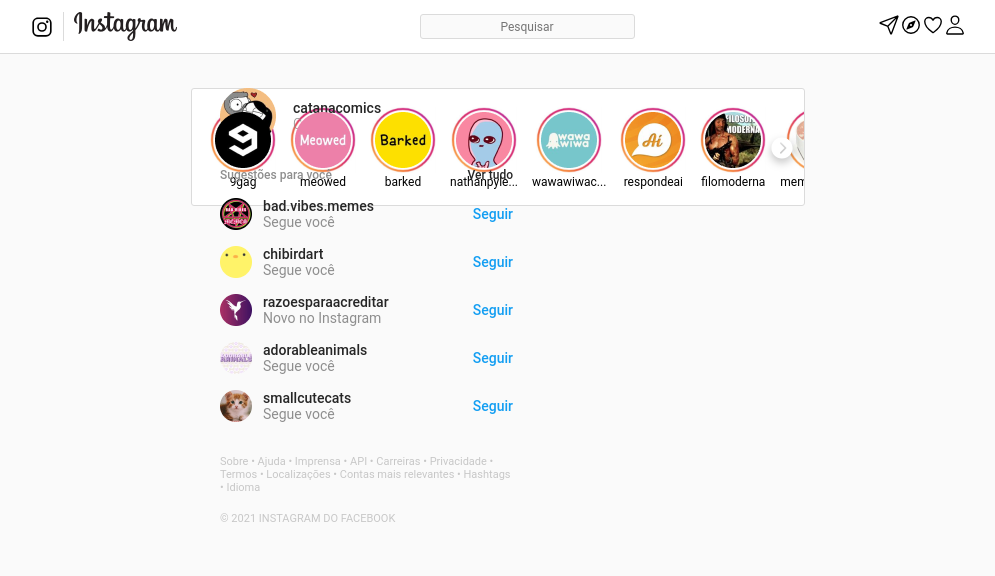
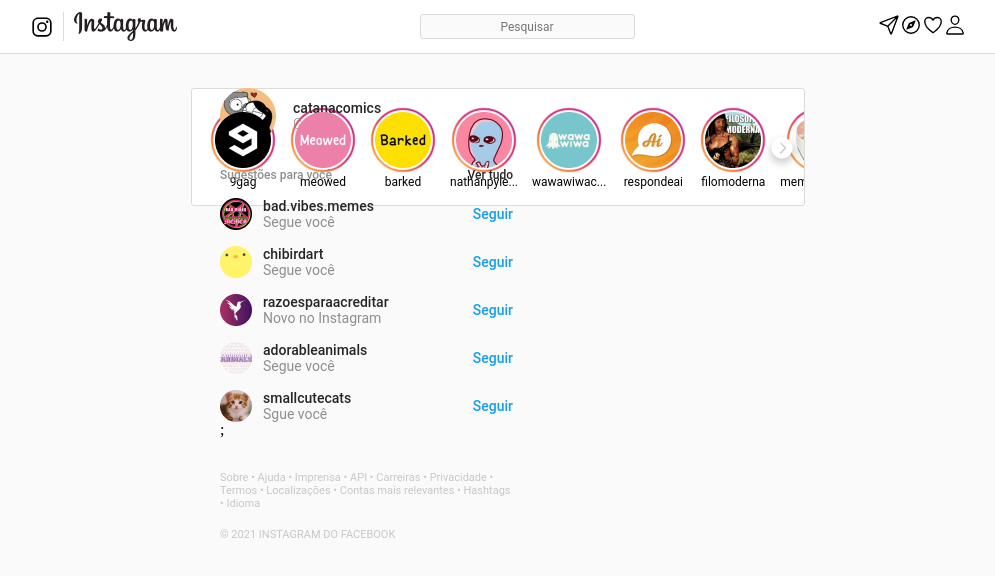
Before and after one commit to eldskald/projeto_07_instagramreact, a JavaScript app: page / in a window 1280 px wide. Shown: the top 576 px of the page, without its empty margins (142-1137 px from the left). Built offline with nearby package versions, Linux system fonts and the light colour scheme.

Commit message:
Update sidebar to use props from variables

```diff
--- a/src/components/Sidebar.js
+++ b/src/components/Sidebar.js
@@ -1,3 +1,49 @@
+
+const user = {
+    name: "catanacomics",
+    subname: "Catana",
+    picture: "images/catanacomics.png"
+};
+
+const suggestions = [
+    {
+        name: "bad.vibes.memes",
+        picture: "images/badvibesmemes.png",
+        status: "Segue você"
+    },
+    {
+        name: "chibirdart",
+        picture: "images/chibirdart.png",
+        status: "Segue você"
+    },
+    {
+        name: "razoesparaacreditar",
+        picture: "images/razoesparaacreditar.png",
+        status: "Novo no Instagram"
+    },
+    {
+        name: "adorableanimals",
+        picture: "images/adorableanimals.png",
+        status: "Segue você"
+    },
+    {
+        name: "smallcutecats",
+        picture: "images/smallcutecats.png",
+        status: "Sgue você"
+    }
+];
+
+function User (props) {
+    return (
+        <div class="sidebar-topo">
+            <img src={props.picture} />
+            <div class="nome">
+                <h1>{props.name}</h1>
+                <h2>{props.subname}</h2>
+            </div>
+        </div>
+    );
+}
 
 function Suggested (props) {
     return (
@@ -20,45 +66,25 @@
     return (
         <div class="sidebar">
             <div class="sidebar-fixa">
-                <div class="sidebar-topo">
-                    <img src="images/catanacomics.png" />
-                    <div class="nome">
-                        <h1>catanacomics</h1>
-                        <h2>Catana</h2>
-                    </div>
-                </div>
+                <User
+                    name={user.name}
+                    subname={user.subname}
+                    picture={user.picture}
+                />
 
                 <div class="sugestoes-topo">
                     <div>Sugestões para você</div>
                     <div>Ver tudo</div>
                 </div>
 
-                <Suggested
-                    name="bad.vibes.memes"
-                    picture="images/badvibesmemes.png"
-                    status="Segue você"
-                />
-                <Suggested
-                    name="chibirdart"
-                    picture="images/chibirdart.png"
-                    status="Segue você"
-                />
-                <Suggested
-                    name="razoesparaacreditar"
-                    picture="images/razoesparaacreditar.png"
-                    status="Novo no Instagram"
-                />
-                <Suggested
-                    name="adorableanimals"
-                    picture="images/adorableanimals.png"
-                    status="Segue você"
-                />
-
-                <Suggested
-                    name="smallcutecats"
-                    picture="images/smallcutecats.png"
-                    status="Segue você"
-                />
+                {suggestions.map(function (suggested) {
+                    return (
+                    <Suggested
+                        name={suggested.name}
+                        picture={suggested.picture}
+                        status={suggested.status}
+                    />);
+                })};
 
                 <div class="botoes-finais">
                     Sobre • Ajuda • Imprensa • API • Carreiras • Privacidade • Termos • Localizações • Contas mais relevantes • Hashtags • Idioma
```
